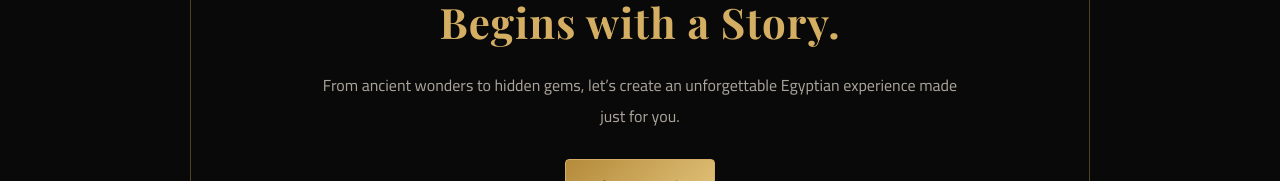
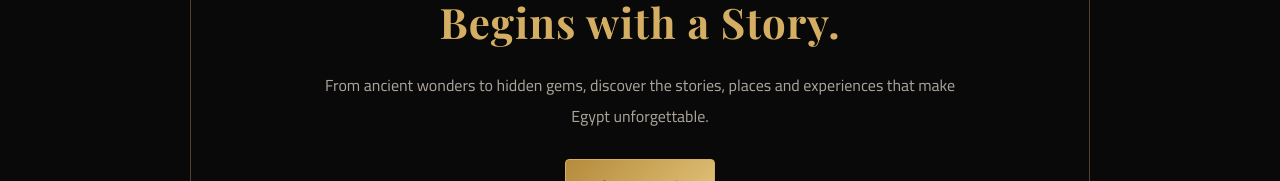
Before and after one commit to EGYPTBYMOSTA/egyptbymosta, a plain HTML site: page travel.html in a window 1280 px wide. Shown: the part 2809-2990 px from the top of the page. Drawn offline with nearby package versions, Linux system fonts and the light colour scheme.

Commit message:
Update travel.html

```diff
--- a/travel.html
+++ b/travel.html
@@ -171,8 +171,8 @@
   </h2>
 
   <p>
-    From ancient wonders to hidden gems, let’s create
-    an unforgettable Egyptian experience made just for you.
+   From ancient wonders to hidden gems, discover the stories,
+places and experiences that make Egypt unforgettable.
   </p>
 
   <a class="gold-button"
```
